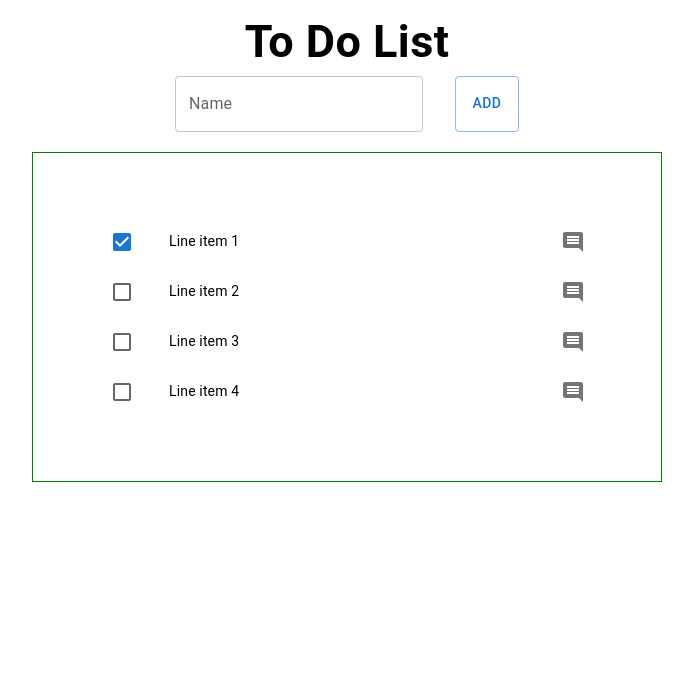
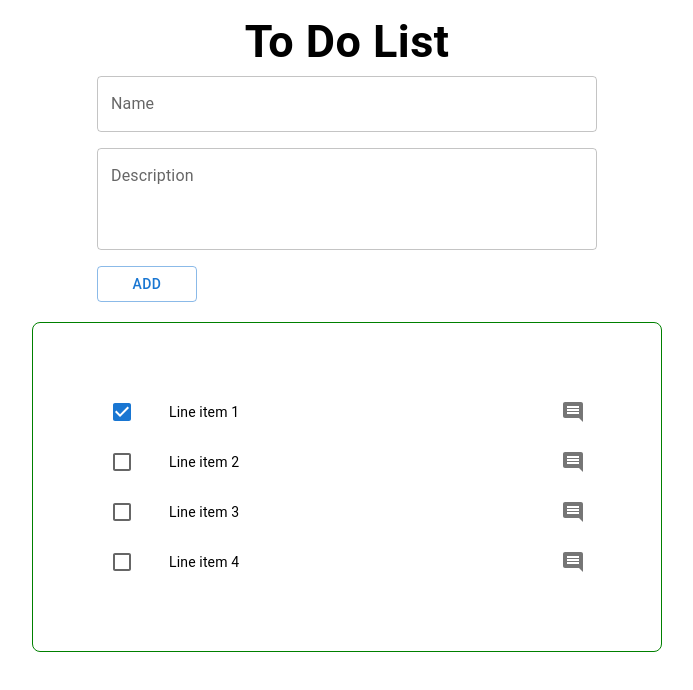
Before and after one commit to MdMorsedAlam/QuadB-ToDo-List, a React (Vite) app: page / in a window 1280 px wide. Shown: the top 690 px of the page, without its empty margins (293-986 px from the left). Built offline with nearby package versions, Linux system fonts and the light colour scheme.

Commit message:
Input Design Done

```diff
--- a/src/components/TaskInput/TaskInput.jsx
+++ b/src/components/TaskInput/TaskInput.jsx
@@ -4,16 +4,33 @@ const TaskInput = () => {
   const handelSubmit = (e) => {
     e.preventDefault();
     const taskName = e.target.name.value;
-    console.log(taskName);
+    const taskDes = e.target.des.value;
+    console.log(taskName, taskDes);
 
     e.target.reset();
   };
   return (
     <Box sx={{ display: "flex", justifyContent: "center" }}>
       <form onSubmit={handelSubmit}>
-        <Box sx={{ display: "flex", gap: 4, justifyItems: "center" }}>
-          <TextField label="Name" name="name" type="text" />
-          <Button type="submit" variant="outlined">
+        <Box
+          sx={{
+            display: "flex",
+            flexDirection: "column",
+            gap: 2,
+            justifyItems: "center",
+          }}
+        >
+          <TextField sx={{ width: 500 }} label="Name" name="name" type="text" />
+
+          <TextField
+            sx={{ width: 500 }}
+            label="Description"
+            name="des"
+            multiline
+            rows={3}
+          />
+
+          <Button sx={{ width: 100 }} type="submit" variant="outlined">
             Add
           </Button>
         </Box>
--- a/src/components/TaskList/TaskList.jsx
+++ b/src/components/TaskList/TaskList.jsx
@@ -26,13 +26,20 @@ const TaskList = () => {
   };
 
   return (
-    <Box sx={{ display: "flex", marginTop: "20px", justifyContent: "center" }}>
+    <Box
+      sx={{
+        display: "flex",
+        marginTop: "20px",
+        justifyContent: "center",
+      }}
+    >
       <List
         sx={{
           width: "100%",
           maxWidth: 500,
           border: "1px solid green",
           padding: 8,
+          borderRadius: "8px",
           bgcolor: "background.paper",
         }}
       >
```
